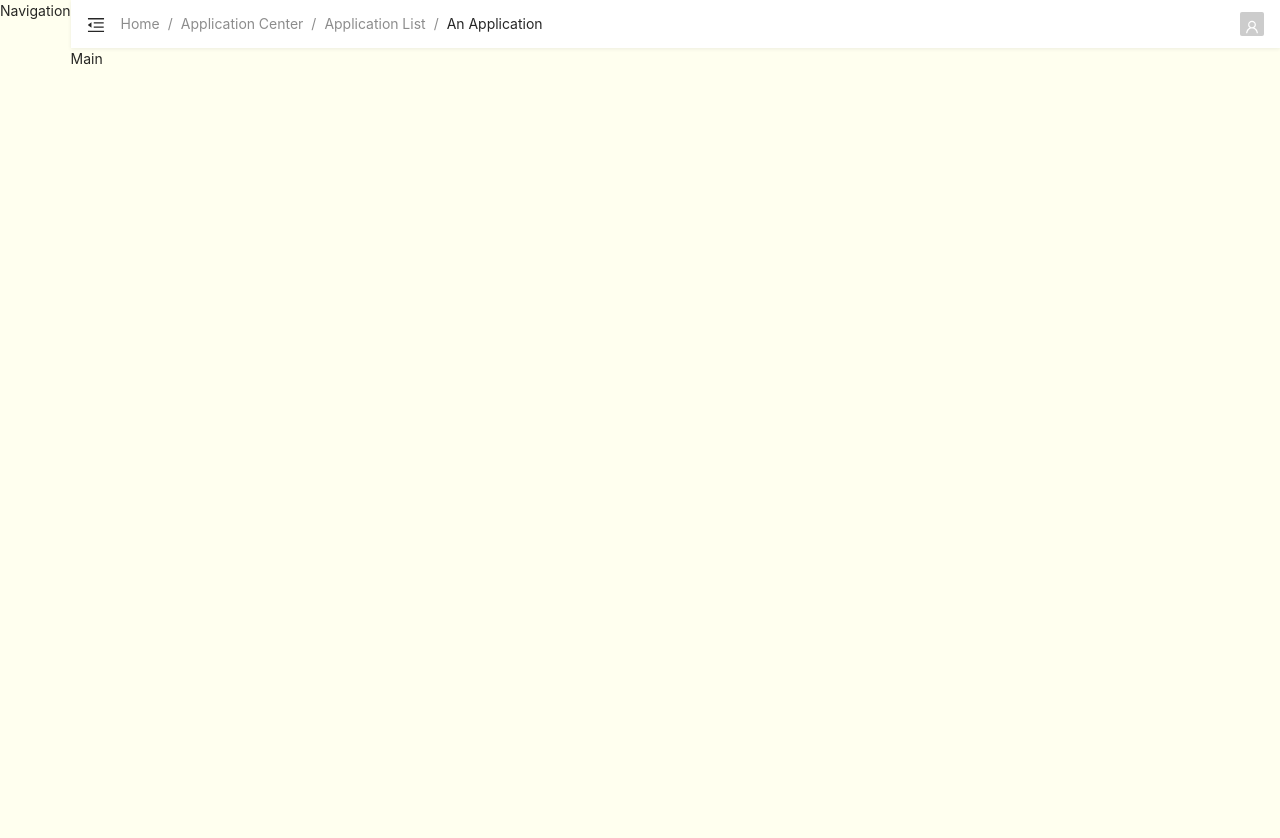
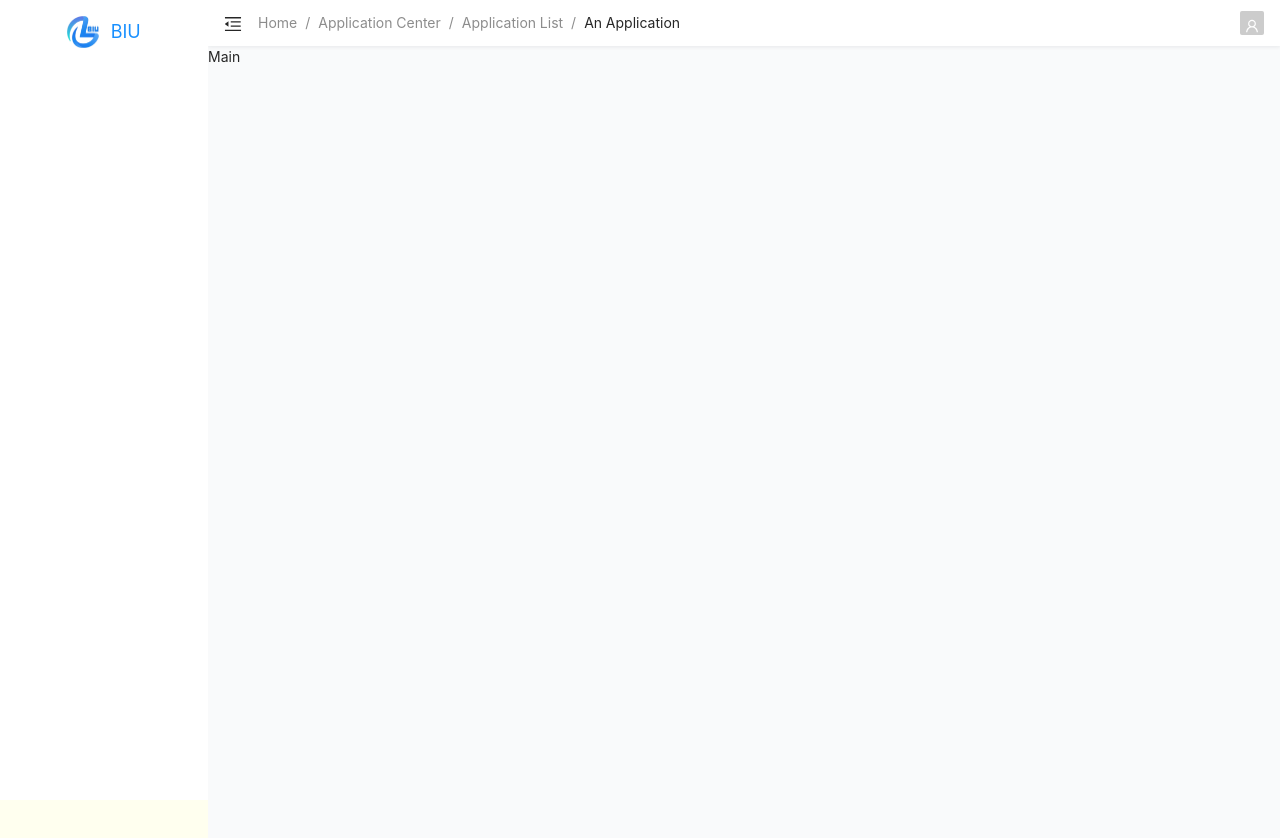
Before and after one commit to juntingl/react-webpack-tpl, a React app: page / in a window 1280 px wide. Shown: the top 838 px of the page. Built offline with nearby package versions, Linux system fonts and the light colour scheme; the HTML template or start-up script is replaced by a standard one.

Commit message:
feat: 调整布局，commit 提示信息编写

```diff
--- a/scripts/check-commit.js
+++ b/scripts/check-commit.js
@@ -9,10 +9,14 @@ const msg = require("fs").readFileSync(msgPath, "utf-8").trim();
 const commitRE =
   /^(feat|fix|docs|style|refactor|perf|test|build|ci|chore|revert)(\(.+\))?: .{3,64}/;
 const mergeRE = /^Merge branch.+/;
+
 if (!commitRE.test(msg) && !mergeRE.test(msg)) {
   console.log(
     `\n${chalk.bgRed.white(" ERROR ")} ${chalk.red(
-      `Invalid commit message format. Refer to https://github.com/angular/angular/blob/22b96b9/CONTRIBUTING.md#-commit-message-guidelines`,
+      `Invalid commit message format.
+          * Specify the type of commit: feat,fix,docs,style,refactor,perf,test,build,ci,chore,revert
+          * Wrap lines at 3 - 64 characters
+          * Refer to https://github.com/angular/angular/blob/22b96b9/CONTRIBUTING.md#-commit-message-guidelines`,
     )}\n\n`,
   );
   process.exit(1);
--- a/src/components/main-layout/Navigation.tsx
+++ b/src/components/main-layout/Navigation.tsx
@@ -1,5 +1,30 @@
-const Navigation = () => {
-  return <>Navigation</>;
+import { Layout, Image } from "antd";
+
+import { ClassNames, css } from "@emotion/react";
+
+import BiuLogo from "@/assets/biu-logo.png";
+
+const Navigation: React.FC<{
+  collapsed?: boolean;
+  title?: string;
+}> = ({ collapsed, title }) => {
+  return (
+    <Layout.Sider
+      width={208}
+      theme="light"
+      collapsed={collapsed}
+      className="sticky top-0 z-20 h-screen"
+    >
+      <ClassNames>
+        {({ cx }) => (
+          <div className={cx("flex items-center justify-center", collapsed ? "px-2 py-4" : "p-4")}>
+            <Image alt="logo" width={31.5} height={32} src={BiuLogo} preview={false} />
+            {!collapsed && <h1 className="mb-0 ml-3 text-lg text-primary-color">{title}</h1>}
+          </div>
+        )}
+      </ClassNames>
+    </Layout.Sider>
+  );
 };
 
 export default Navigation;
--- a/src/components/main-layout/index.tsx
+++ b/src/components/main-layout/index.tsx
@@ -16,7 +16,7 @@ const MainLayout = () => {
 
   return (
     <div className="flex">
-      <Navigation />
+      <Navigation collapsed={collapsed} title="BIU" />
 
       <section
         className="flex flex-col flex-1"
@@ -41,7 +41,7 @@ const MainLayout = () => {
 
           <NavRightContent />
         </header>
-        <main className="">Main</main>
+        <main className="h-full bg-gray-50">Main</main>
       </section>
     </div>
   );
--- a/tailwind.config.js
+++ b/tailwind.config.js
@@ -1,11 +1,12 @@
 /** @type {import('tailwindcss').Config} */
 
 module.exports = {
+  important: "body",
   content: ["./src/**/*.{html,js,jsx,ts,tsx}"],
   theme: {
     extend: {
       colors: {
-        "primary-color": "#ff7a45",
+        "primary-color": "#1890ff",
       },
     },
   },
```
Also changed, not shown: .eslintrc.js, src/assets/biu-logo.png (added).
